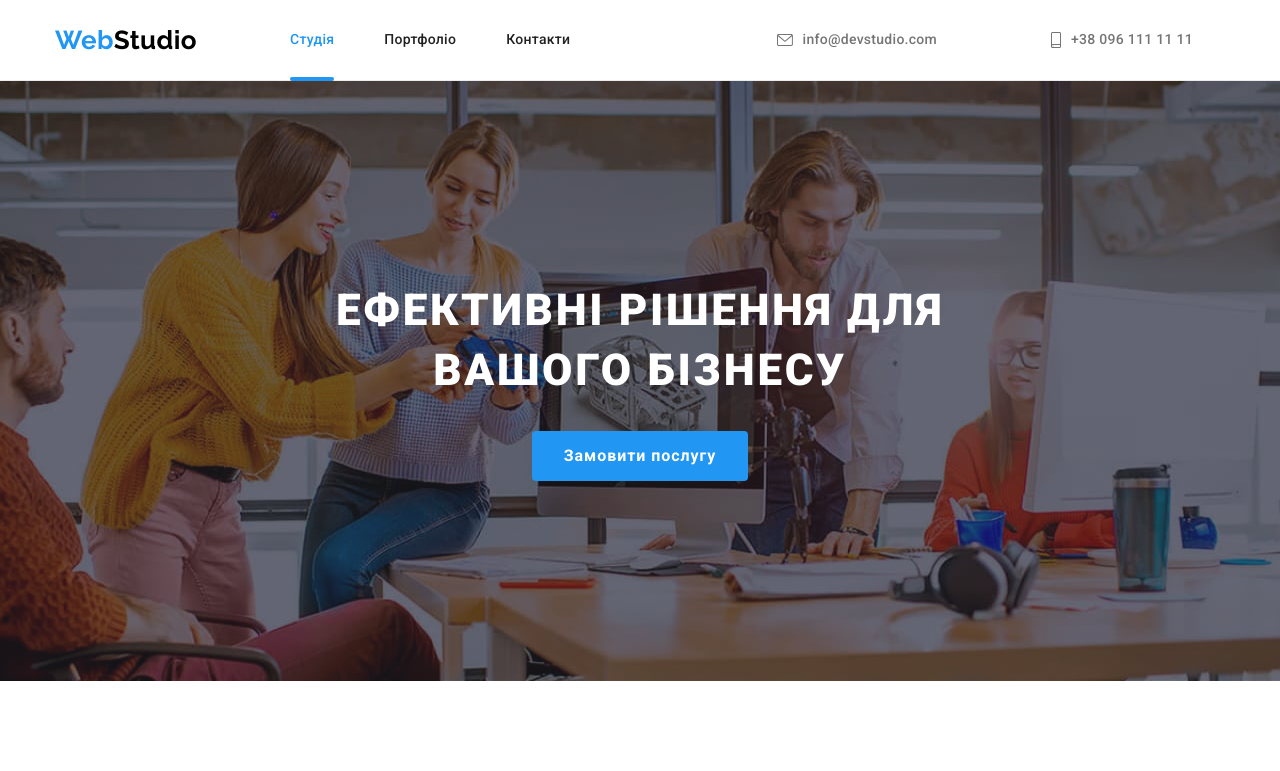
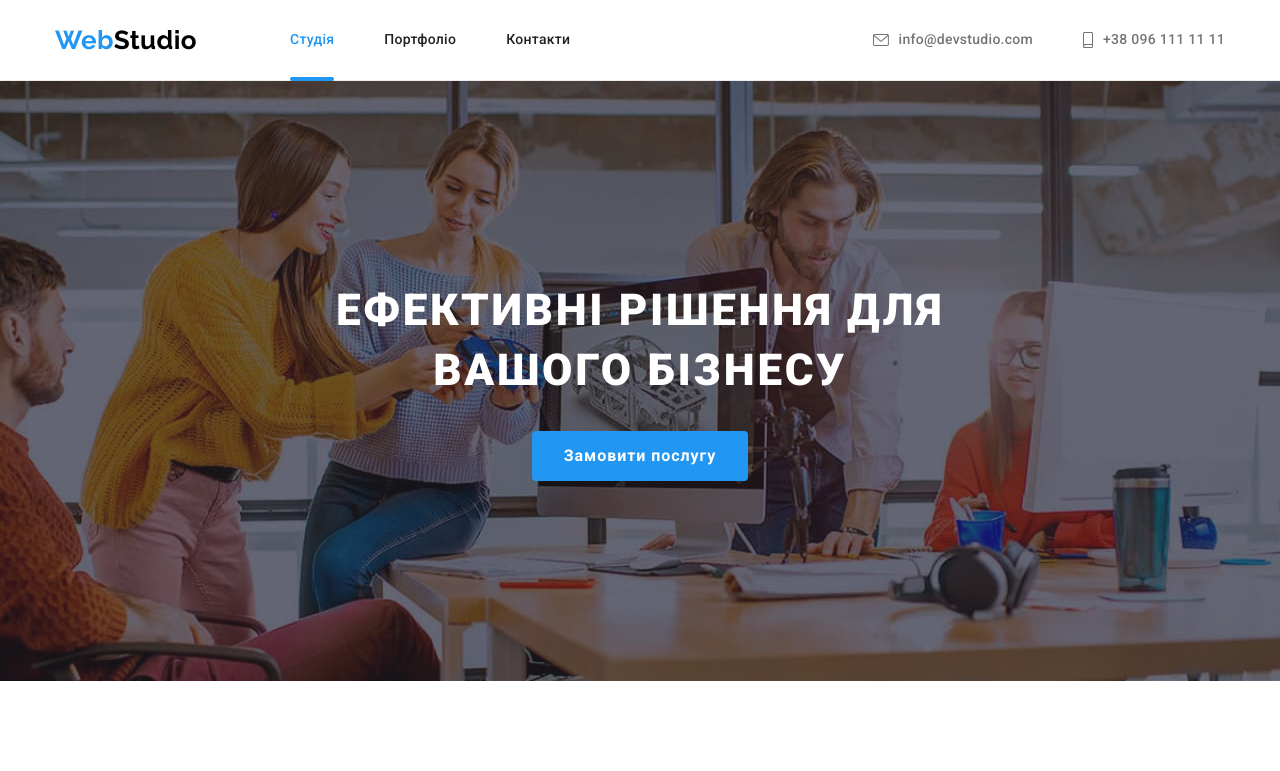
Before and after one commit to LyudmilaMax/goit-markup-hw-05, a plain HTML site: page index.html in a window 1280 px wide. Shown: the top 771 px of the page. Drawn offline with nearby package versions, Linux system fonts and the light colour scheme.

Commit message:
Внесені зміни по відступах в хедері

```diff
--- a/css/styles.css
+++ b/css/styles.css
@@ -160,12 +160,11 @@ body {
 .email-header,
 .phone-header {
   display: flex;
-  height: 20px;
   align-items: center;
   font-weight: 500;
   line-height: 1.14;
   letter-spacing: 0.02em;
-  padding: 32px 32px;
+  padding: 32px 0;
   color: var(--secondary-text-color-dark);
   fill: currentColor;
   transition: color var(--transition-color);
```
